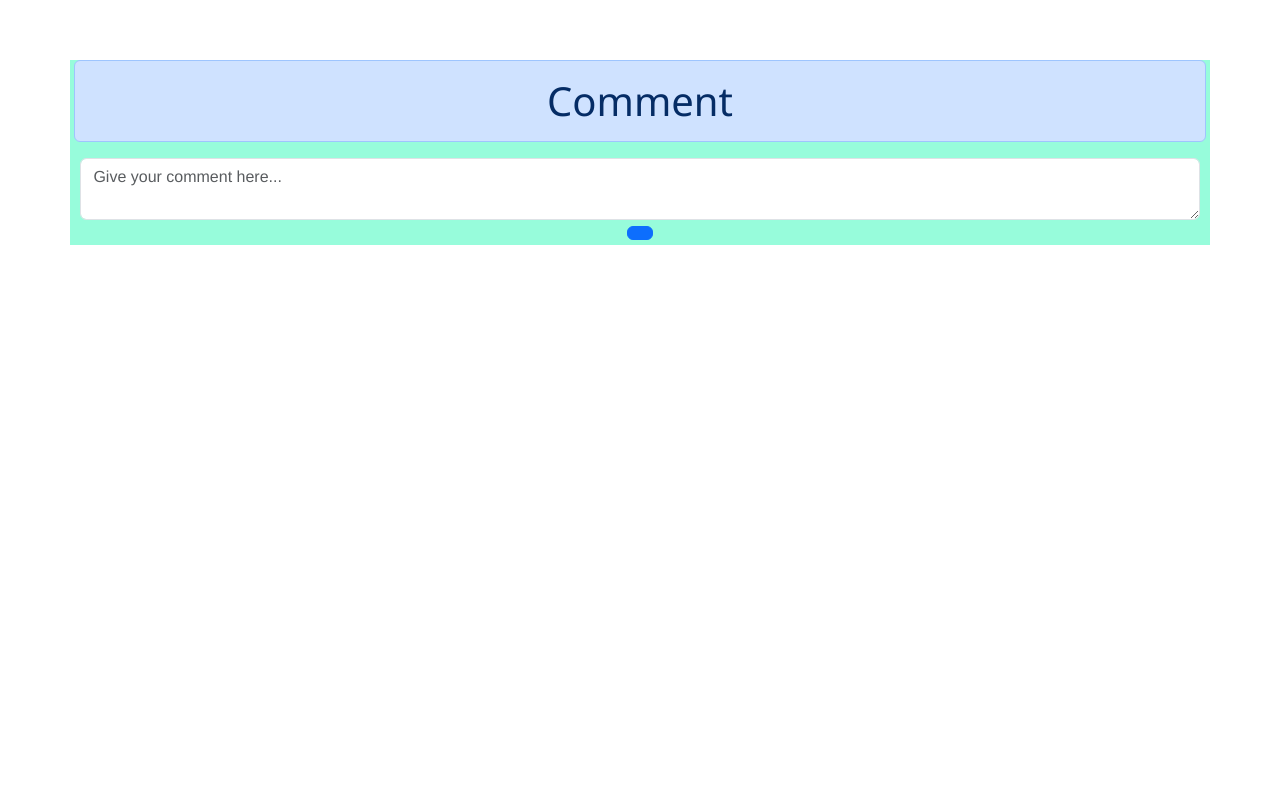
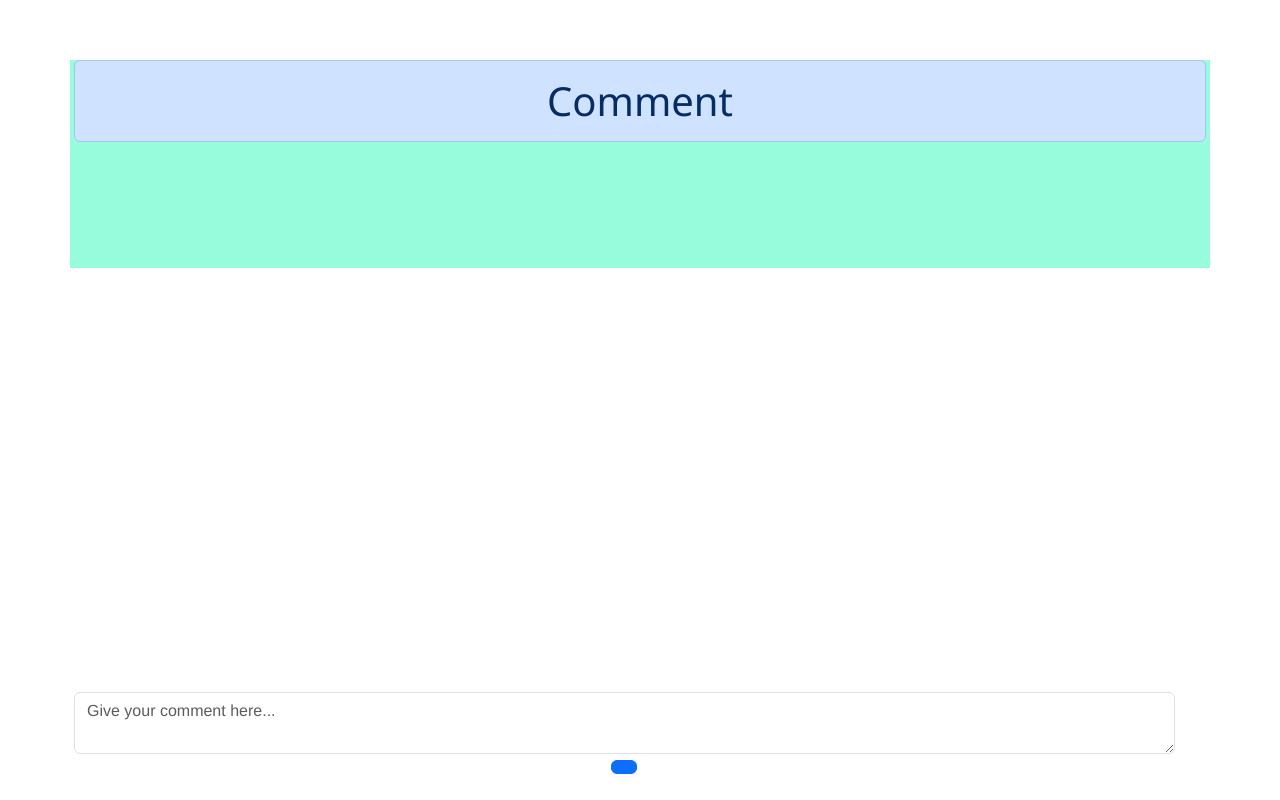
Before and after one commit to Highe-Stark/TIA, a Vue app: page / in a window 1280 px wide. Built offline with nearby package versions, Linux system fonts and the light colour scheme.

Commit message:
fixed footer at bottom

```diff
--- a/package.json
+++ b/package.json
@@ -36,6 +36,7 @@
     "html-webpack-plugin": "^2.30.1",
     "jest": "^21.2.0",
     "jest-serializer-vue": "^0.3.0",
+    "jquery": "^3.2.1",
     "node-notifier": "^5.1.2",
     "optimize-css-assets-webpack-plugin": "^3.2.0",
     "ora": "^1.2.0",
--- a/src/components/layout.vue
+++ b/src/components/layout.vue
@@ -1,12 +1,17 @@
 <template>
-  <div id="layout" class="container">
+  <div id="container" class="container">
+    <div id="page">
       <h1 class="alert alert-primary">Comment</h1>
-    <p id="none" class="white-space: pre-line">{{nothing}}</p>
       <span id="cmt-pane" v-for="cmt in comments" v-bind:key="cmt.cmtWord" class="row">
         <div class="cmt row">
+          <div>
             <img src="../assets/logo.png" alt="face" class="card-img-top img-circle cmt" height="45rem" width="45rem">
+          </div>
           <div>
             <span v-html='cmt.cmtWord'></span>
+          </div>
+          <div>
+            <p class="time">{{cmt.time}}</p>
           </div>
           <button type="button" v-on:click="support(cmt)" class="btn btn-primary btn-sm">
             <span class="glyphicon glyphicon-chevron-up"></span>
@@ -18,9 +23,10 @@
           </button>
         </div>
       </span>
-    <div id="input-pane">
+    </div>
+    <div id="input-pane" class="footer">
       <textarea class="form-control" id="user-cmt" placeholder="Give your comment here..."></textarea>
-      <button class="btn btn-primary btn-block" v-on:click="issue" style="margin-top: 0.35rem; margin-bottom:0.35rem">
+      <button id="post" class="btn btn-primary btn-block" v-on:click="issue" >
         <span class="glyphicon glyphicon-send"></span>
       </button>
     </div>
@@ -44,8 +50,19 @@ export default {
         alert("Blank Comment!")
         return
       }
-      t.value = t.value.replace('\n','<br />')
-      this.comments.push({ img: "@/assets/logo.png", cmtWord: t.value, numSup: 0, numOpp: 0})
+      t.value = t.value.replace('\n','<br/>')
+      let day = new Date()
+      let timetmp = day.getFullYear();
+      let timeStr = timetmp + '年 '
+      timetmp = day.getMonth();
+      timeStr += timetmp + '月 '
+      timetmp = day.getDate();
+      timeStr += timetmp + '日 '
+      timetmp = day.getHours();
+      timeStr += timetmp + ':'
+      timetmp = day.getMinutes();
+      timeStr += timetmp;
+      this.comments.push({ img: "@/assets/logo.png", time: timeStr, cmtWord: t.value, numSup: 0, numOpp: 0})
       t.value=""
     },
     support(cmt) {
@@ -59,10 +76,17 @@ export default {
 </script>
 
 <style>
-#layout {
+#container {
+  min-height: 100%;
+  height: auto;
+  height: 100%;
   padding-right: 0.25rem;
   padding-left: 0.25rem;
   background-color:rgba(75, 250, 192, 0.575);
+}
+#page {
+  min-height: 100%;
+  padding-bottom: 110px;
 }
 h1 {
   font-family:'Segoe UI', Tahoma, Geneva, Verdana, sans-serif;
@@ -78,9 +102,18 @@ h1 {
   padding:0.5rem;
   font-size: large;
 }
-#input-pane {
-  margin-top: 0.8rem;
-  margin-left: 0.4rem;
-  margin-right: 0.4rem;
+.time {
+  font-size: 0.3rem;
+  color: rgba(128, 134, 117, 0.75);
+}
+.footer {
+  position: fixed;
+  bottom: 0;
+  width: 86%;
+  height: 108px;
+}
+#post {
+  margin-top: 0.35rem;
+  margin-bottom:0.35rem;
 }
 </style>
```
Lines whose indentation alone changed are shown as unchanged.
